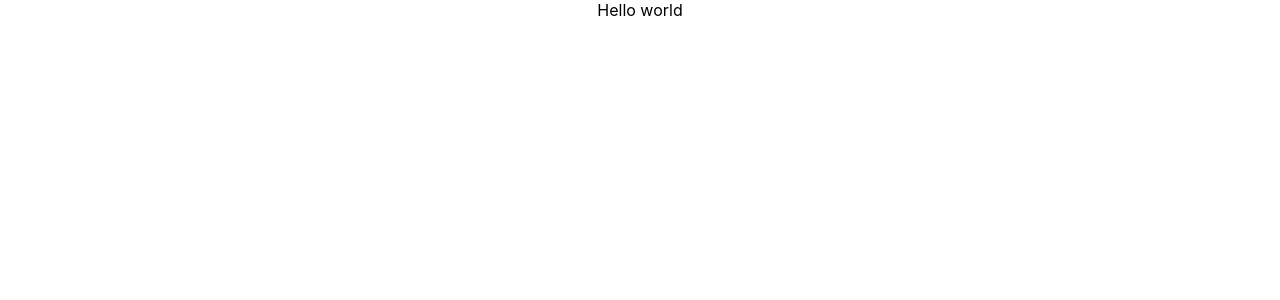
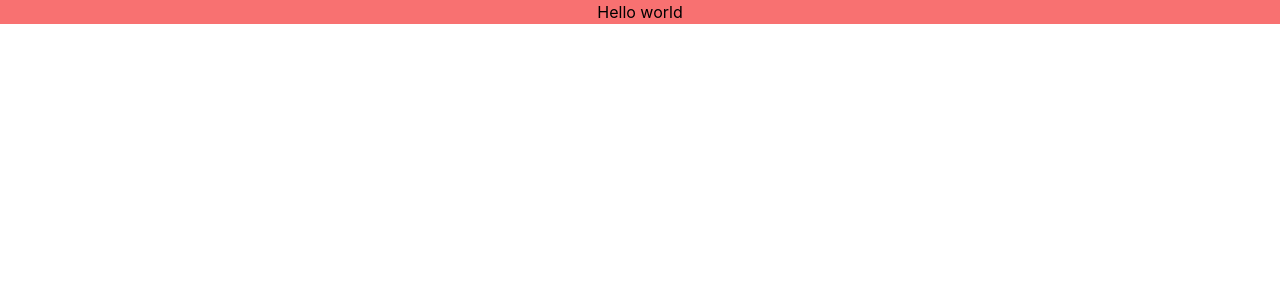
Before and after one commit to avivdaniel/react-car-app-front, a React (Create React App) app: page / in a window 1280 px wide. Shown: the top 300 px of the page. Built offline with nearby package versions, Linux system fonts and the light colour scheme.

Commit message:
set tailwindcss config

```diff
--- a/package.json
+++ b/package.json
@@ -41,8 +41,8 @@
     ]
   },
   "devDependencies": {
-    "autoprefixer": "^10.3.3",
-    "postcss": "^8.3.6",
-    "tailwindcss": "^2.2.9"
+    "autoprefixer": "^9",
+    "postcss": "^7",
+    "tailwindcss": "yarn:@tailwindcss/postcss7-compat"
   }
 }
--- a/src/App.tsx
+++ b/src/App.tsx
@@ -3,7 +3,7 @@ import './App.css';
 
 function App() {
   return (
-    <div className="App">
+    <div className="App bg-red-400">
       Hello world
     </div>
   );
--- a/src/index.css
+++ b/src/index.css
@@ -1,3 +1,7 @@
+@tailwind base;
+@tailwind components;
+@tailwind utilities;
+
 body {
   margin: 0;
   font-family: -apple-system, BlinkMacSystemFont, 'Segoe UI', 'Roboto', 'Oxygen',
--- /dev/null
+++ b/tailwind.config.js
@@ -0,0 +1,11 @@
+module.exports = {
+    purge: ['./src/**/*.{js,jsx,ts,tsx}', './public/index.html'],
+    darkMode: false,
+    theme: {
+        extend: {},
+    },
+    variants: {
+        extend: {},
+    },
+    plugins: [],
+}
```
Also changed, not shown: 1 other file (tests, documents, lock files or other folders).
